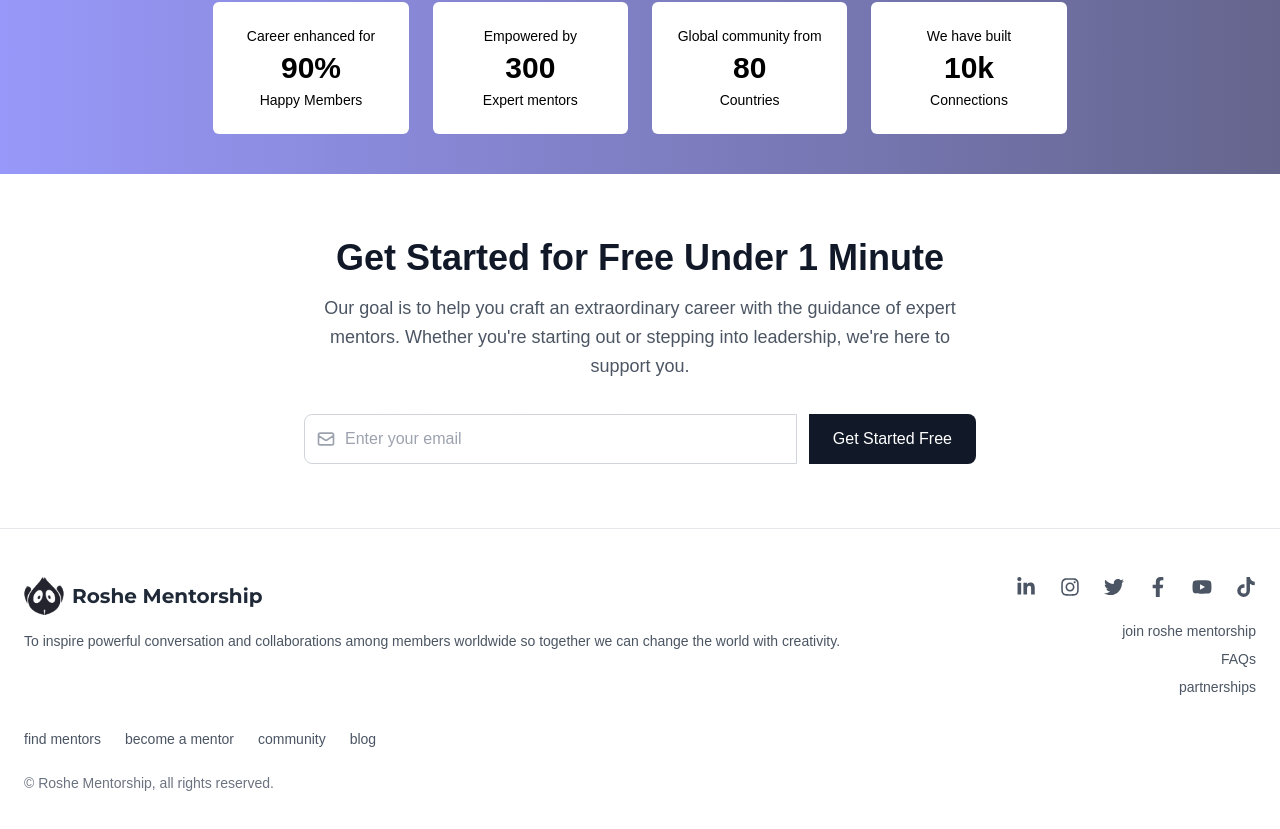
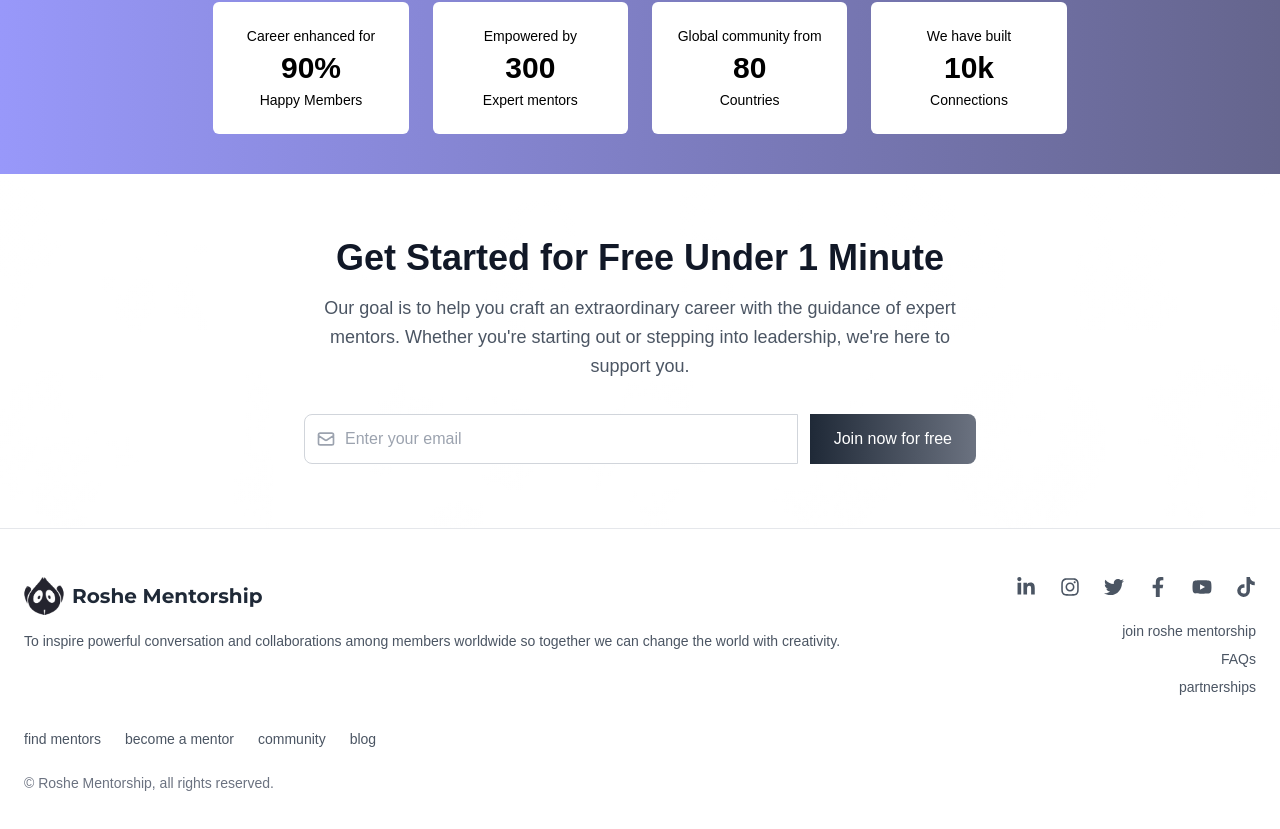
Before and after one commit to Roshe-Mentors/new_roshe, a Next.js app: page / in a window 1280 px wide. Shown: the part 2487-3316 px from the top of the page. Built offline with nearby package versions, Linux system fonts and the light colour scheme.

Commit message:
Feat: update styling and text in CenterCTA component for enhanced user engagement

```diff
--- a/src/components/CenterCTA.tsx
+++ b/src/components/CenterCTA.tsx
@@ -80,21 +80,21 @@ Whether you&apos;re starting out or stepping into leadership, we&apos;re here to
                 if (error) setError('');
               }}
               placeholder="Enter your email"
-              className={`w-full pl-10 pr-4 py-3 border ${
+              className={`w-full pl-10 pr-4 py-3 text-gray-800 border ${
                 error ? 'border-red-500' : 'border-gray-300'
               } rounded-lg md:rounded-r-none outline-none focus:ring-2 ${
-                error ? 'focus:ring-red-300' : 'focus:ring-indigo-300'
+                error ? 'focus:ring-red-300' : 'focus:ring-gray-700'
               } transition-all`}
               aria-invalid={!!error ? 'true' : 'false'}
               aria-describedby="error-message"
             />
-          </div>
+</div>
 
           <button
             type="submit"
-            className="bg-gray-900 text-white px-6 py-3 rounded-lg md:rounded-l-none font-medium hover:bg-gray-800 focus:outline-none focus:ring-2 focus:ring-gray-700 focus:ring-offset-2 transition-colors"
-          >
-            Get Started Free
+            className="bg-gradient-to-r from-gray-800 to-gray-500 text-white hover:opacity-90 px-6 py-3 rounded-lg md:rounded-l-none font-medium hover:bg-gray-800 focus:outline-none focus:ring-2 focus:ring-gray-700 focus:ring-offset-2 transition-colors"
+            >
+            Join now for free
           </button>
         </form>
 
```
